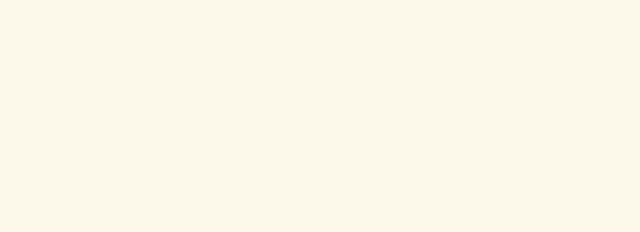
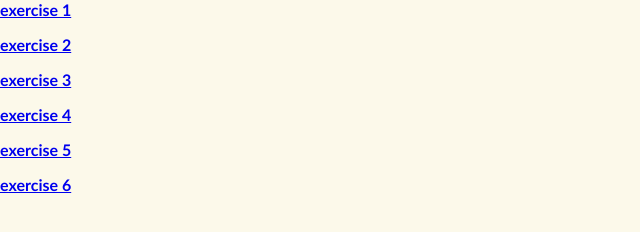
Before and after one commit to sudheerbattu5/urk17cs22777, a plain HTML site: page index.html in a window 1280 px wide. Shown: the whole page, without its empty margins (0-640 px from the left). Drawn offline with Linux system fonts and the light colour scheme.

Commit message:
Update index.html

```diff
--- a/index.html
+++ b/index.html
@@ -1,12 +1,17 @@
 <html>
     <head>
-        <title>Digital Clock</title>
+        <title>urk17cs227</title>
         <meta charset="UTF-8">
         <meta name="viewport" content="width=device-width, initial-scale=1.0">
         <link rel="stylesheet" type="text/css" href="stylesss.css">
     </head>
     <body>
 
-    <a href="sudheerweb1.html
+       <p> <a href="sudheerweb1.html">exercise 1</a></p>
+        <p> <a href="sudheerweb2.html">exercise 2</a></p>
+    <p> <a href="sudheerweb3.html">exercise 3</a></p>
+    <p> <a href="sudheerweb4.html">exercise 4</a></p>
+        <p> <a href="strghn.html">exercise 5</a></p>
+        <p> <a href="ex6.html">exercise 6</a></p>
     </body>
 </html>
```
